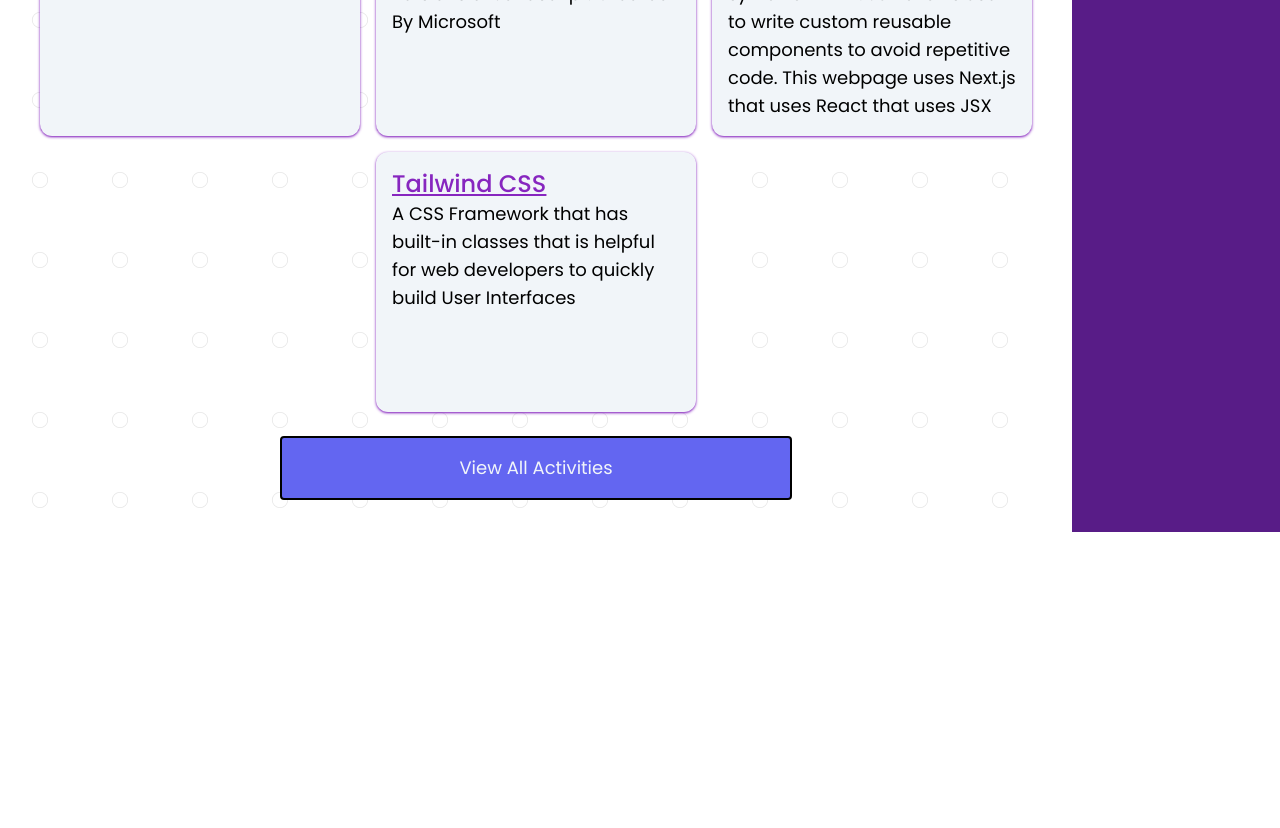
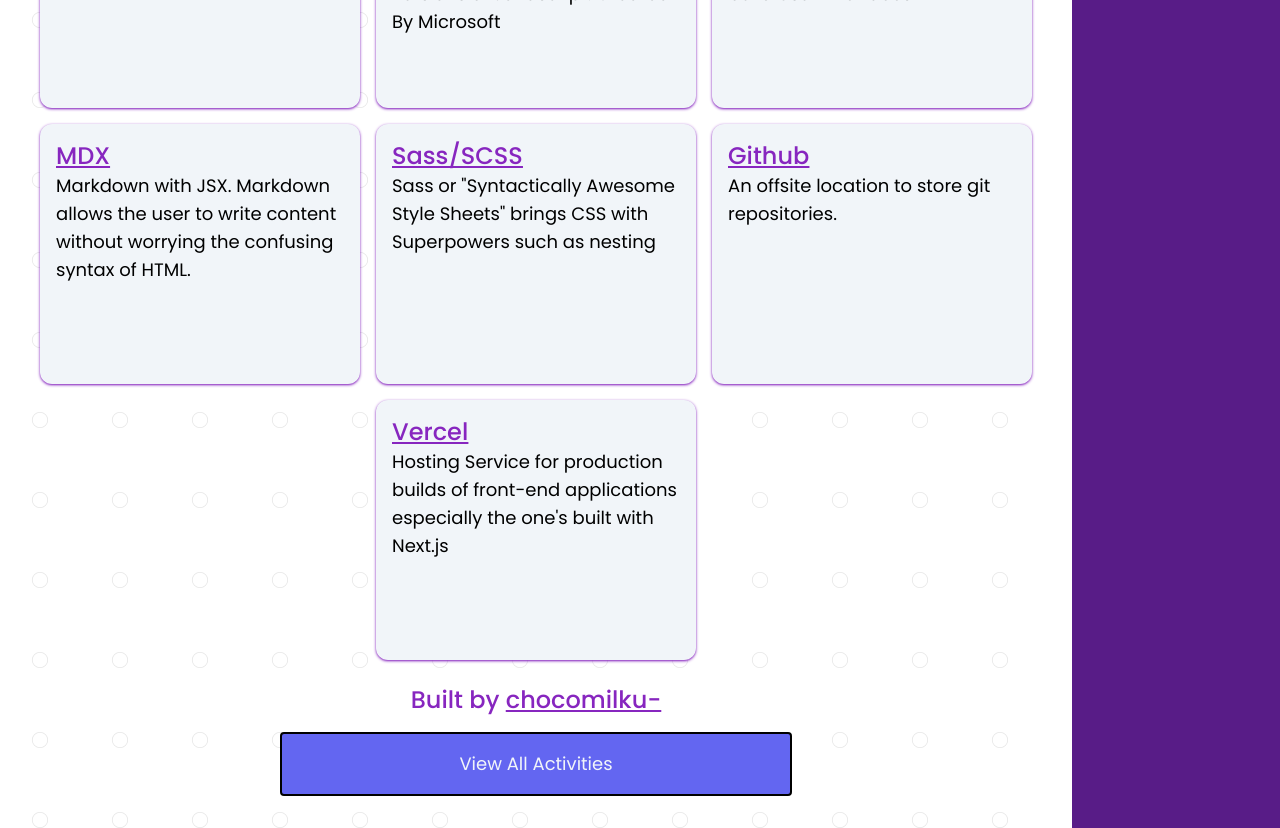
Before and after one commit to chocomilku/EmpTechQ2Portfolio, a Next.js app: page / in a window 1280 px wide. Shown: the part 1140-1968 px from the top of the page. Before the commit the page ends 1672 px from the top, so only its background shows below. Built offline with nearby package versions, Linux system fonts and the light colour scheme.

Commit message:
modified technologies.json

```diff
--- a/pages/index.tsx
+++ b/pages/index.tsx
@@ -4,6 +4,7 @@ import styles from "../styles/Home.module.scss";
 import { LiTech } from "../components/LiTech";
 import data from "../utils/technologies.json";
 import { Btn } from "../components/Btn";
+import Link from "next/link";
 
 const Home: NextPage = () => {
 	return (
@@ -36,6 +37,12 @@ const Home: NextPage = () => {
 						})}
 					</div>
 				</div>
+				<h1 className="text-2xl text-accent text-center p-2 font-medium">
+					Built by{" "}
+					<Link href="/">
+						<a className="underline">chocomilku-</a>
+					</Link>
+				</h1>
 				<div className="grid place-items-center p-2">
 					<Btn text="View All Activities" link="/activities" />
 				</div>
--- a/utils/technologies.json
+++ b/utils/technologies.json
@@ -11,14 +11,29 @@
 			"URL": "https://www.typescriptlang.org/"
 		},
 		{
+			"title": "Tailwind CSS",
+			"Description": "A CSS Framework that has built-in classes that is helpful for web developers to quickly build User Interfaces",
+			"URL": "https://tailwindcss.com/"
+		},
+		{
 			"title": "MDX",
-			"Description": "Markdown with JSX. Markdown allows the user to write content without worrying the confusing syntax of HTML. JSX allows user to write custom reusable components to avoid repetitive code. This webpage uses Next.js that uses React that uses JSX",
+			"Description": "Markdown with JSX. Markdown allows the user to write content without worrying the confusing syntax of HTML.",
 			"URL": "https://mdxjs.com/"
 		},
 		{
-			"title": "Tailwind CSS",
-			"Description": "A CSS Framework that has built-in classes that is helpful for web developers to quickly build User Interfaces",
-			"URL": "https://tailwindcss.com/"
+			"title": "Sass/SCSS",
+			"Description": "Sass or \"Syntactically Awesome Style Sheets\" brings CSS with Superpowers such as nesting",
+			"URL": "https://sass-lang.com/"
+		},
+		{
+			"title": "Github",
+			"Description": "An offsite location to store git repositories. ",
+			"URL": "https://github.com"
+		},
+		{
+			"title": "Vercel",
+			"Description": "Hosting Service for production builds of front-end applications especially the one's built with Next.js",
+			"URL": "https://vercel.com/"
 		}
 	]
 }
```
